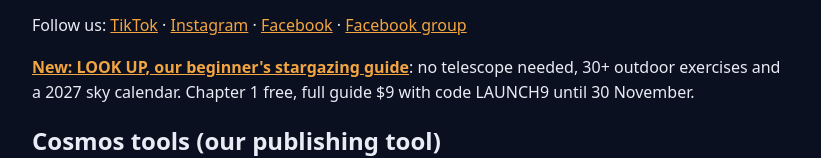
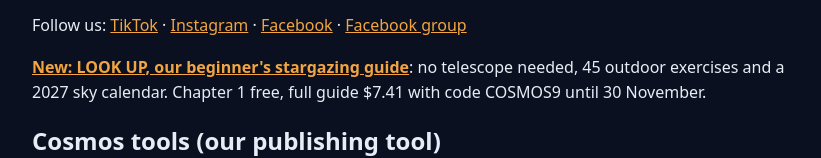
Before and after one commit to cosmosinnumbers/cosmosinnumbers.github.io, a plain HTML site: page index.html in a window 1280 px wide. Shown: the part 322-480 px from the top of the page, without its empty margins (228-1049 px from the left). Drawn offline with Linux system fonts and the light colour scheme.

Commit message:
site: index.html in line with the store (COSMOS9, free sky calendar, tick boxes)

```diff
--- a/index.html
+++ b/index.html
@@ -3,7 +3,7 @@
 <h1>Cosmos in Numbers</h1><p>Real space. Real data. Short explainers about space built only from real telescope and spacecraft images (NASA, ESA/Webb, ESA/Hubble) and public scientific data, turned into our own charts.</p>
 <p>Watch the full videos on <a href="https://www.youtube.com/@CosmosinNumbers"><strong>YouTube</strong> — @CosmosinNumbers</a></p>
 <p>Follow us: <a href="https://www.tiktok.com/@cosmosinnumbers">TikTok</a> · <a href="https://www.instagram.com/cosmos.innumbers/">Instagram</a> · <a href="https://www.facebook.com/profile.php?id=61595601862434">Facebook</a> · <a href="https://www.facebook.com/groups/1116414697646044">Facebook group</a></p>
-<p><a href="look-up.html"><strong>New: LOOK UP, our beginner's stargazing guide</strong></a>: no telescope needed, 30+ outdoor exercises and a 2027 sky calendar. Chapter 1 free, full guide $9 with code LAUNCH9 until 30 November.</p>
+<p><a href="look-up.html"><strong>New: LOOK UP, our beginner's stargazing guide</strong></a>: no telescope needed, 45 outdoor exercises and a 2027 sky calendar. Chapter 1 free, full guide $7.41 with code COSMOS9 until 30 November.</p>
 <h2>Cosmos tools (our publishing tool)</h2><p>"Cosmos tools" is a private tool used only by the owner of the Cosmos in Numbers channels to upload and schedule the channel's own original videos. It uses <strong>YouTube API Services</strong>; by using it you agree to the <a href="https://www.youtube.com/t/terms">YouTube Terms of Service</a>. It does not collect data from viewers.</p>
 <p style="font-size:1.15em"><a href="privacy.html"><strong>Privacy Policy</strong></a> · <a href="terms.html"><strong>Terms of Service</strong></a> · <a href="https://policies.google.com/privacy">Google Privacy Policy</a></p>
 <p class="mut">Use of NASA/ESA imagery does not imply endorsement by NASA or ESA. Narration uses a synthetic voice; scripts are drafted with AI assistance and checked against public sources.</p></main></body></html>
```
